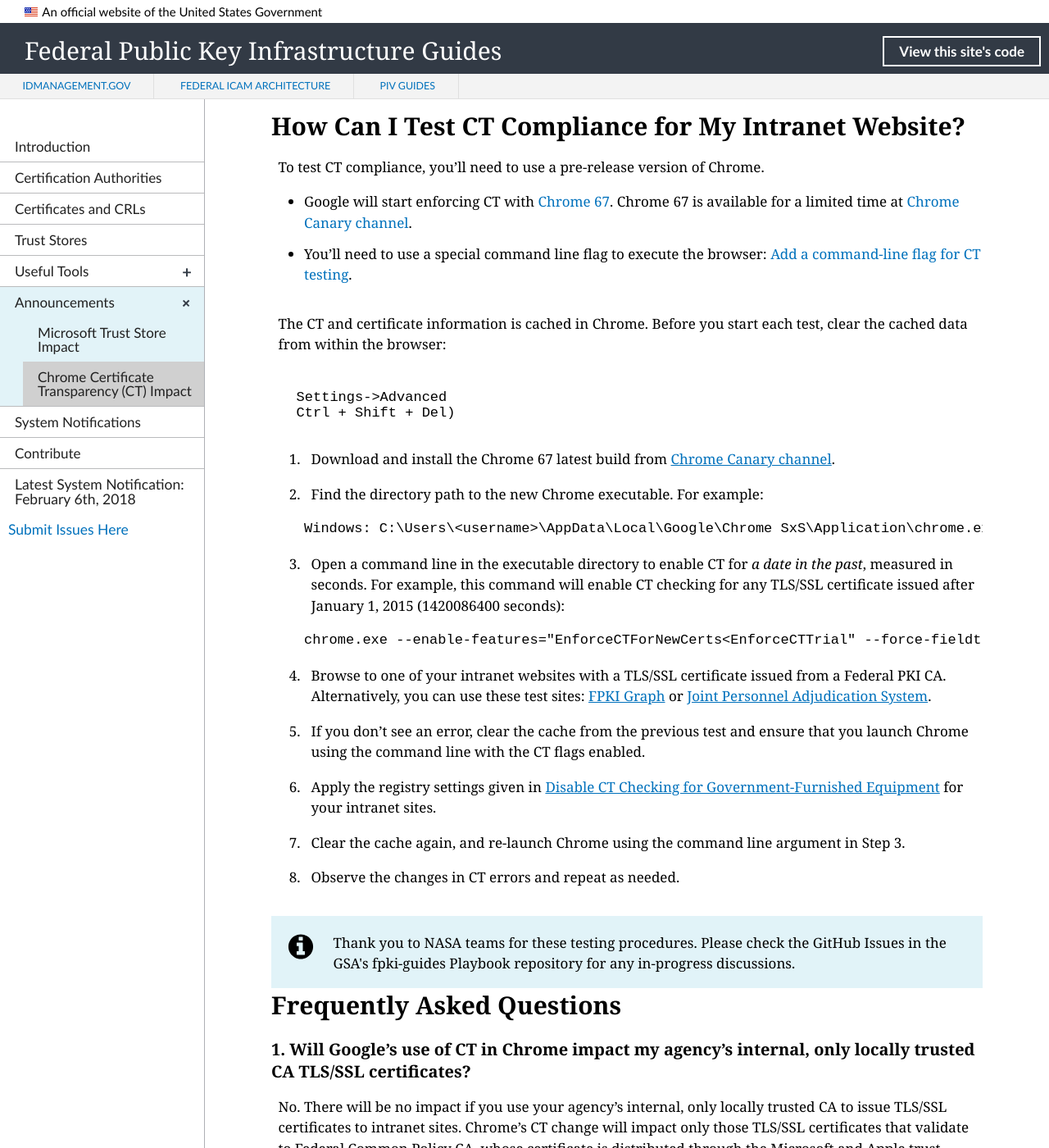
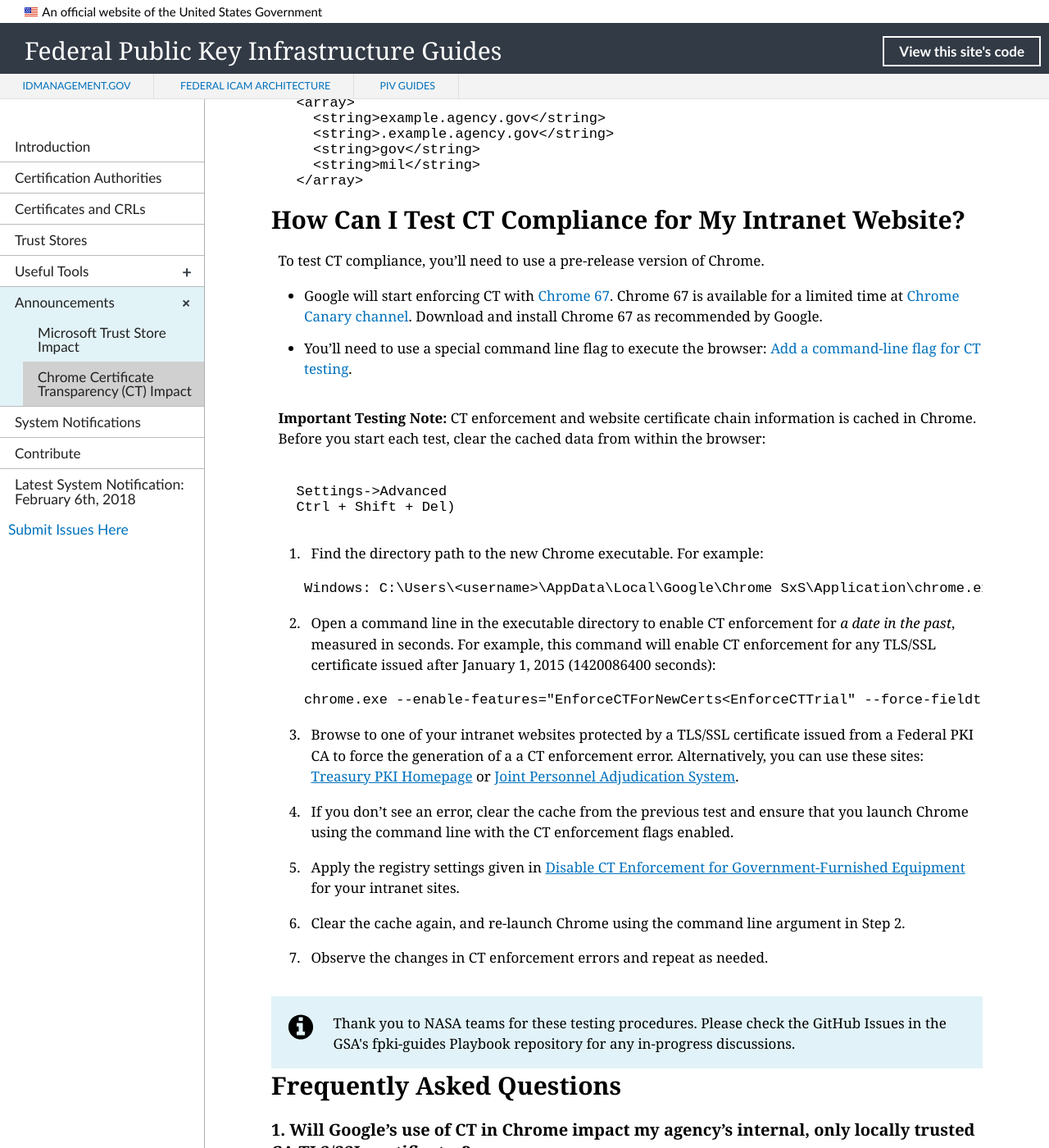
Before and after one commit to GSA/fpki-guides, a Jekyll site: the page built from _announcements/02_google_ct.md, in a window 1280 px wide and 1400 px high, scrolled down 4225 px. Shown: the whole window at 82% size. Built offline with Jekyll 4.4.1, drawn with Linux system fonts in a browser that asks for light colours; nearby versions of some CDN libraries; library files that are not in the unit come from our copies; some of the changed text lies outside the part shown.

Commit message:
Update CT announcement
Made updates in response to comments from @clstmbrly

````diff
--- a/_announcements/02_google_ct.md
+++ b/_announcements/02_google_ct.md
@@ -48,18 +48,22 @@
 
 To mitigate the impact on the federal enterprise:
 
-2. You should distribute the Federal Common Policy CA to government-furnished equipment as an _enterprise trusted root certificate_.
-3. You must disable CT checking for the affected intranet websites.
+1. You should distribute the Federal Common Policy CA to government-furnished equipment as an _enterprise trusted root certificate_.
+2. You must disable CT enforcement for the affected intranet websites.
 
-Please see [Disable CT Checking for Government-Furnished Equipment](#disable-ct-checking-for-government-furnished-equipment).
+Please see [Disable CT Enforcement for Government-Furnished Equipment](#disable-ct-enforcement-for-government-furnished-equipment).
 
 
-### Disable CT Checking for Government-Furnished Equipment
-{% include alert-info.html content="Two options are outlined in this section.  Additional options may be available in Chrome 67 or Chrome 68.  We will post more information as we update the procedures.  Please check the GitHub Issues in the GSA's fpki-guides Playbook repository for any in-progress discussions." %}
+### Disable CT Enforcement for Government-Furnished Equipment
+{% include alert-info.html content="Two options are outlined in this section. Additional options may be available in Chrome 67 or Chrome 68. We will post more information as we update the procedures. Please check the GitHub Issues in the GSA's fpki-guides Playbook repository for any in-progress discussions." %}
 
-#### Option 1:&nbsp;&nbsp;Disable CT Enforcement for "Legacy" CAs
+#### Option 1:&nbsp;&nbsp;Disable CT Enforcement for "Legacy" CAs (RECOMMENDED CONFIGURATION)
 
-Google Chrome's "CertificateTransparencyEnforcementDisabledForLegacyCas" policy configuration allows you to disable CT enforcement for websites that chain to a user-specified "legacy" CA. (Google Chrome categorizes a CA as "legacy" if it has been publicly trusted by certain operating systems supported by Google Chrome, such as Windows or MacOS; but, it isn't currently trusted by the Android Open Source Project or Chrome OS.) The Federal Common Policy CA would be considered a "legacy CA," so you can disable CT enforcement for intranet websites that chain to it. In some cases, you'll need to create a new registry key tree in the locations specified below:
+Google Chrome's "CertificateTransparencyEnforcementDisabledForLegacyCas" policy configuration allows you to disable CT enforcement for websites that chain to a user-specified "legacy" CA. Google Chrome categorizes a CA as "legacy" if it meets the following criteria:
+1. The CA has been publicly trusted by default in one or more operating systems supported by Google Chrome, such as Windows or MacOS
+2. The CA isn't currently trusted by the Android Open Source Project or Chrome OS.
+
+The Federal Common Policy CA meets Google's criteria for a "legacy" CA, meaning you can disable CT enforcement for intranet websites that chain to it using the instructions below. In some cases, you'll need to create a new registry key tree in the locations specified below:
 
 **a.&nbsp;&nbsp;Windows Registry location for Windows clients:**<br>
 
@@ -137,40 +141,36 @@
 ## How Can I Test CT Compliance for My Intranet Website?
 To test CT compliance, you'll need to use a pre-release version of Chrome.
 
-- Google will start enforcing CT with [Chrome 67](https://www.chromium.org/developers/calendar){:target="_blank"}. Chrome 67 is available for a limited time <!--beta version to use for testing?-->at [Chrome Canary channel](https://www.google.com/chrome/browser/canary.html){:target="_blank"}.
+- Google will start enforcing CT with [Chrome 67](https://www.chromium.org/developers/calendar){:target="_blank"}. Chrome 67 is available for a limited time <!--beta version to use for testing?-->at [Chrome Canary channel](https://www.google.com/chrome/browser/canary.html){:target="_blank"}. Download and install Chrome 67 as recommended by Google.
 - You'll need to use a special command line flag to execute the browser: [Add a command-line flag for CT testing](https://bugs.chromium.org/p/chromium/issues/detail?id=816543&can=2&q=816543&colspec=ID%20Pri%20M%20Stars%20ReleaseBlock%20Component%20Status%20Owner%20Summary%20OS%20Modified){:target="_blank"}.
 
-
-The CT and certificate information is cached in Chrome. Before you start each test, clear the cached data from within the browser:<br><br>
+**Important Testing Note:** CT enforcement and website certificate chain information is cached in Chrome. Before you start each test, clear the cached data from within the browser:<br><br>
    ```
    Settings->Advanced
    Ctrl + Shift + Del)
    ```
 
-
-1. Download and install the Chrome 67 latest build from [Chrome Canary channel](https://www.google.com/chrome/browser/canary.html){:target="_blank"}.
-
-2. Find the directory path to the new Chrome executable. For example:
+1. Find the directory path to the new Chrome executable. For example:
 
    ```
    Windows: C:\Users\<username>\AppData\Local\Google\Chrome SxS\Application\chrome.exe
    ```
 
-3. Open a command line in the executable directory to enable CT for _a date in the past_, measured in seconds. For example, this command will enable CT checking for any TLS/SSL certificate issued after January 1, 2015 (1420086400 seconds):
+2. Open a command line in the executable directory to enable CT enforcement for _a date in the past_, measured in seconds. For example, this command will enable CT enforcement for any TLS/SSL certificate issued after January 1, 2015 (1420086400 seconds):
 
    ```
    chrome.exe --enable-features="EnforceCTForNewCerts<EnforceCTTrial" --force-fieldtrials="EnforceCTTrial/Group1" --force-fieldtrial-params="EnforceCTTrial.Group1:date/1420086400"
    ```
 
-4. Browse to one of your intranet websites with a TLS/SSL certificate issued from a Federal PKI CA.  Alternatively, you can use these test sites: [FPKI Graph](https://fpki.idmanagement.gov/tools/fpkigraph/){:target="_blank"} or [Joint Personnel Adjudication System](https://jpasapp.dmdc.osd.mil/JPAS/JPASDisclosureServlet){:target="_blank"}.
+3. Browse to one of your intranet websites protected by a TLS/SSL certificate issued from a Federal PKI CA to force the generation of a a CT enforcement error.  Alternatively, you can use these sites: [Treasury PKI Homepage](https://pki.treas.gov/){:target="_blank"} or [Joint Personnel Adjudication System](https://jpasapp.dmdc.osd.mil/JPAS/JPASDisclosureServlet){:target="_blank"}.
 
-5. If you don't see an error, clear the cache from the previous test and ensure that you launch Chrome using the command line with the CT flags enabled.
+4. If you don't see an error, clear the cache from the previous test and ensure that you launch Chrome using the command line with the CT enforcement flags enabled.
 
-6. Apply the registry settings given in [Disable CT Checking for Government-Furnished Equipment](#disable-ct-checking-for-government-furnished-equipment) for your intranet sites.
+5. Apply the registry settings given in [Disable CT Enforcement for Government-Furnished Equipment](#disable-ct-enforcement-for-government-furnished-equipment) for your intranet sites.
 
-7. Clear the cache again, and re-launch Chrome using the command line argument in Step 3.
+6. Clear the cache again, and re-launch Chrome using the command line argument in Step 2.
 
-8. Observe the changes in CT errors and repeat as needed.
+7. Observe the changes in CT enforcement errors and repeat as needed.
 
 {% include alert-info.html content="Thank you to NASA teams for these testing procedures.  Please check the GitHub Issues in the GSA's fpki-guides Playbook repository for any in-progress discussions." %}
 
````
